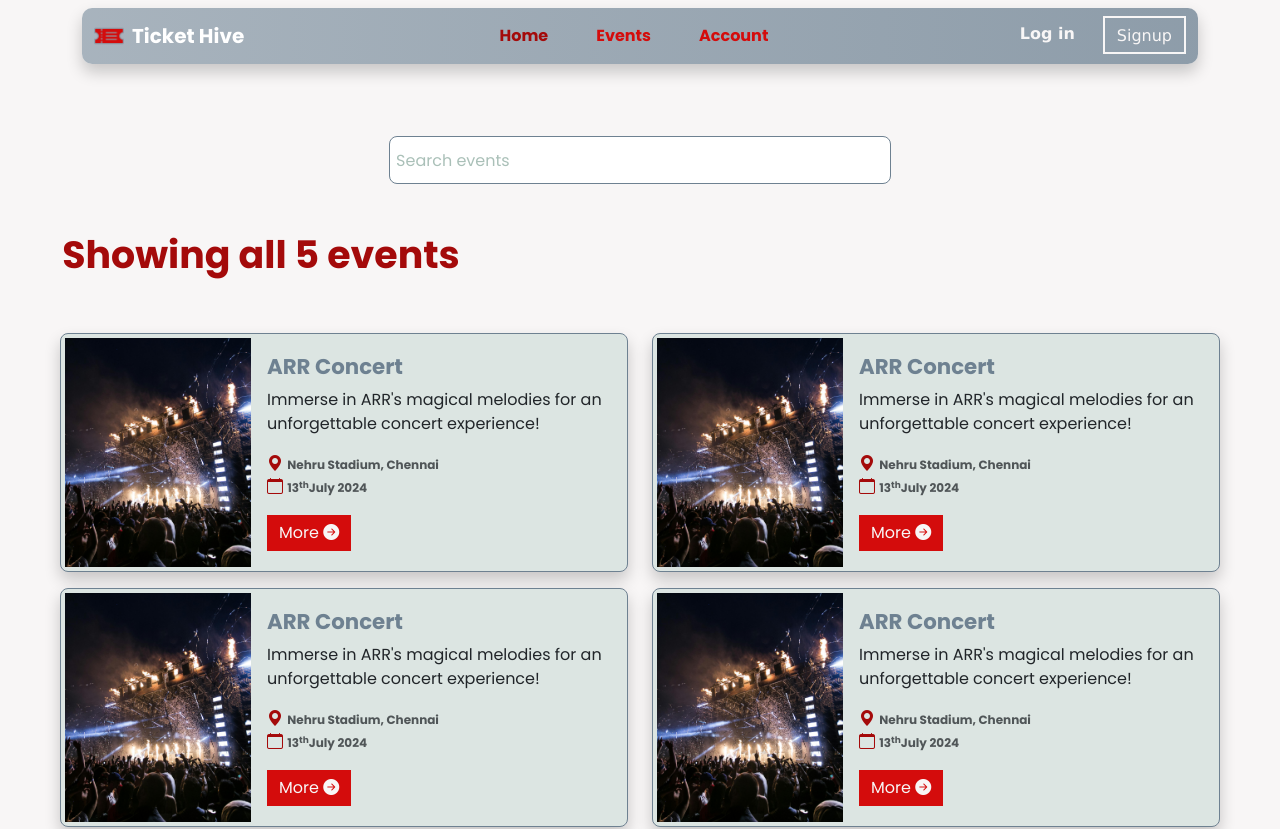
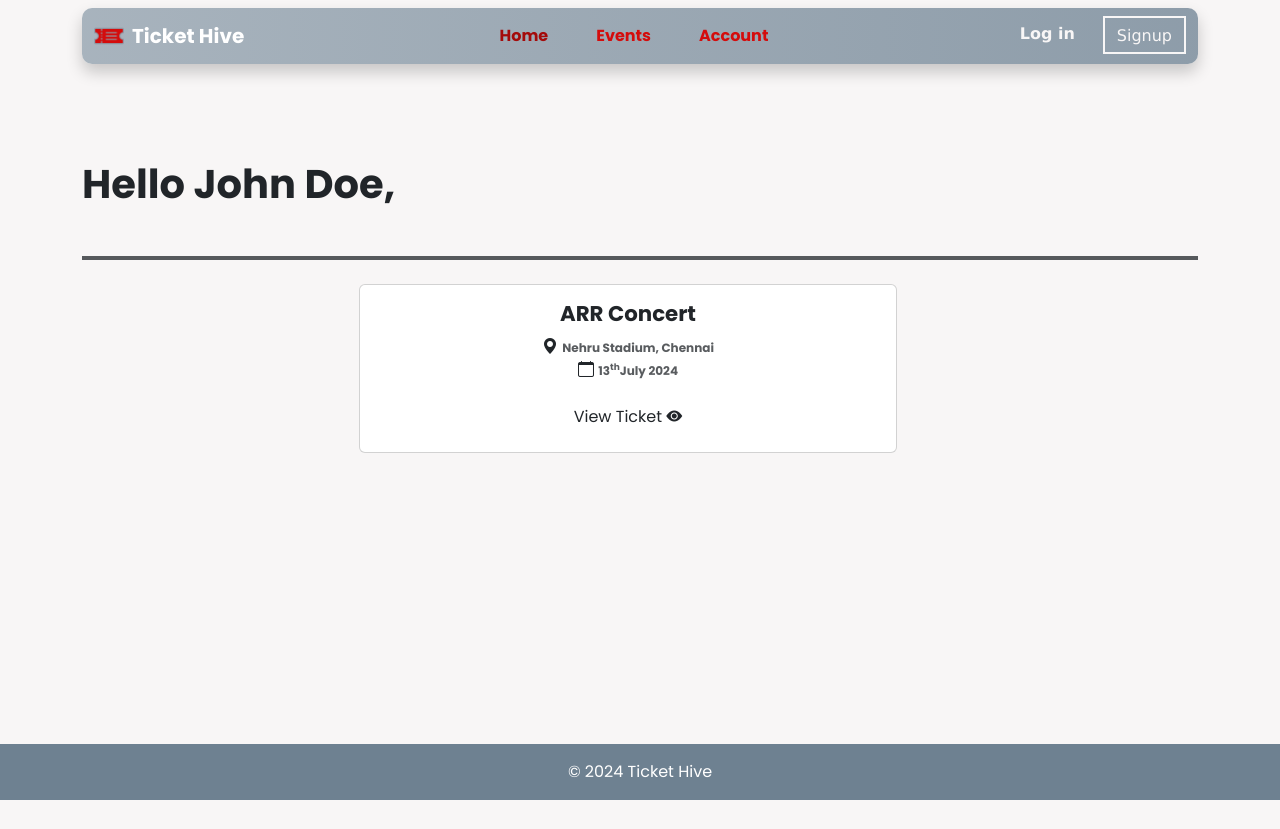
Before and after one commit to santhosh-vairamuthu/tickethive-dapp, a React (Create React App) app: page / in a window 1280 px wide. Shown: the top 829 px of the page. After the commit the page ends 800 px from the top, so only its background shows below. Built offline with nearby package versions, Linux system fonts and the light colour scheme; a web font is replaced by a local one.

Commit message:
started account page

```diff
--- /dev/null
+++ b/src/Account.js
@@ -0,0 +1,45 @@
+
+const Account = () => {
+
+    return (
+        <div className="container-fluid Account">
+            <div className="container py-5 ">
+                <h1 className="fs-1 mt-5">Hello John Doe,</h1>
+                <hr className="border border-dark border-2 opacity-75 mt-5"></hr>
+                <div className="container p-2 row">
+                    <div className="col">
+                        <div className="card text-center" style={{width : "50%", marginLeft : "25%"}}>
+                            <div className="card-body">
+                                <h5 className="card-title">ARR Concert</h5>
+                                <p className="card-text" style={{marginBottom : "-0.2%"}}><i class="bi bi-geo-alt-fill"></i> <small className="text-body-secondary fw-bolder"> Nehru Stadium, Chennai</small></p>
+                                <p className="card-text"><i class="bi bi-calendar"></i> <small className="text-body-secondary fw-bolder"> 13<sup>th</sup>July 2024</small></p>
+                                <button type="button" className="btn" data-bs-toggle="modal" data-bs-target="#ticketModal">View Ticket <i class="bi bi-eye-fill"></i></button>
+                            </div>
+                        </div>
+                    </div>
+                </div>
+            </div>
+
+
+
+
+
+
+            <div className="modal fade" id="ticketModal" tabindex="-1" aria-labelledby="ticketModalLabel" aria-hidden="true">
+                <div className="modal-dialog modal-dialog-centered modal-xl">
+                    <div className="modal-content">
+                        <div className="box">
+                            Lorem ipsum dolor sit amet, consectetur adip
+                        </div>
+                    </div>
+                </div>
+            </div>
+
+
+
+
+        </div>
+    )
+}
+
+export default Account
--- a/src/Login.js
+++ b/src/Login.js
@@ -1,5 +1,4 @@
 import React, { useState } from 'react';
-import './App.css';
 
 function Login() {
   const LoginForm = (
--- a/src/index.js
+++ b/src/index.js
@@ -4,7 +4,8 @@ import './index.css';
 // import App from './App';
 // import Login from './Login';
 // import Home from './Home';
-import Events from './Events';
+// import Events from './Events';
+import Account from './Account';
 import Header from './Header';
 import Footer from './Footer';
 
@@ -13,7 +14,7 @@ root.render(
   <React.StrictMode>
     <>
     <Header />
-    <Events />
+    <Account />
     <Footer/>
     </>
   </React.StrictMode>
```
Also changed, not shown: src/index.css (line endings or trailing spaces).
